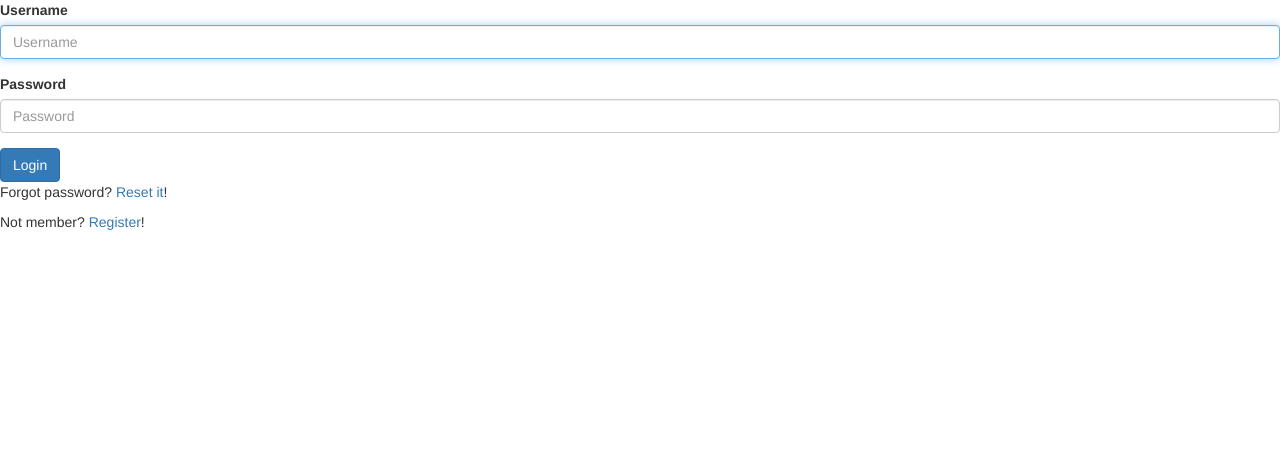
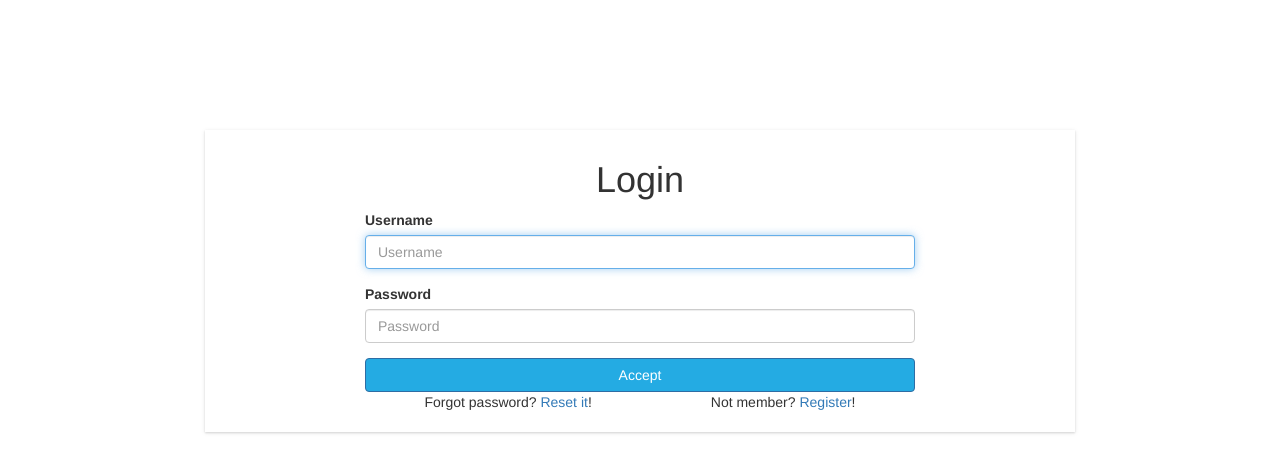
Before and after one commit to solvo/ECSL, a Django app: page /accounts/login/ in a window 1280 px wide. Shown: the top 473 px of the page. Run offline with Django 3.2, Linux system fonts and the light colour scheme; some libraries are stand-ins or nearby versions.

Commit message:
update css and views

```diff
--- a/system/static/css/style.css
+++ b/system/static/css/style.css
@@ -1,14 +1,2 @@
-#Descripcion{
-    font-size:14px;
-    font-style:italic;
-}
-h1{
-    color:white;
-    text-shadow:0px 4px 8px rgb(0, 92, 230);
-}
-
- .contienearticulo{
-    padding:10px;
-    height:55px;
-
-}
+.btn-primary{background-color:#24ABE3}.nav-main{background-color:#fff}.nav-main .navbar-header{padding:1rem}.nav-main .navbar-nav li{padding:1rem}.nav-main .navbar-nav li.active a{color:#E92177 !important}.nav-main .navbar-nav li a{transition:0.25s ease-in;color:#24ABE3 !important}.nav-main .navbar-nav li a:hover{color:#E92177 !important}.login{margin-top:12rem;padding:1rem 15rem}.login .login-content{box-shadow:0 1px 2px 0 rgba(0,0,0,0.13),0 1px 5px 0 rgba(0,0,0,0.08);padding:1rem}.login .login-content .login-title{text-align:center}.login .login-content .login-form,.login .login-content .login-extras{padding:0 15rem}.login .login-content .login-form button,.login .login-content .login-extras button{width:100%}.login .login-content .login-extras{display:flex;justify-content:space-around}@font-face{font-family:'Lato';src:url("lato/lato-regular.eot");src:local("Ôÿ║"),url("lato/lato-regular.woff") format("woff");src:local("Ôÿ║"),url("lato/lato-regular.ttf") format("truetype");src:local("Ôÿ║"),url("lato/lato-regular.svg") format("svg");font-weight:normal;font-style:normal}
+/*# sourceMappingURL=style.css.map */
--- a/system/static/scss/_body.scss
+++ b/system/static/scss/_body.scss
@@ -0,0 +1,21 @@
+.login {
+  margin-top: 12rem;
+  padding: 1rem 15rem;
+  .login-content {
+    box-shadow: 0 1px 2px 0 rgba(0,0,0,0.13),0 1px 5px 0 rgba(0,0,0,0.08);
+    padding: 1rem;
+    .login-title {
+      text-align: center;
+    }
+    .login-form, .login-extras {
+      padding: 0 15rem;
+      button {
+        width: 100%;
+      }
+    }
+    .login-extras {
+      display: flex;
+      justify-content: space-around;
+    }
+  }
+}
--- a/system/static/scss/_header.scss
+++ b/system/static/scss/_header.scss
@@ -0,0 +1,23 @@
+.nav-main {
+  background-color: #fff;
+  .navbar-header {
+    padding: 1rem;
+  }
+  .navbar-nav {
+    li {
+      padding: 1rem;
+      &.active {
+        a {
+          color: $brand_purple !important;
+        }
+      }
+      a {
+        transition: 0.25s ease-in;
+        color: $brand_blue !important;
+      }
+      a:hover {
+        color: $brand_purple !important;
+      }
+    }
+  }
+}
--- a/system/static/scss/_overrides.scss
+++ b/system/static/scss/_overrides.scss
@@ -0,0 +1,4 @@
+//Buttons
+.btn-primary {
+  background-color: $brand_blue;
+}
--- /dev/null
+++ b/system/static/scss/_variables.scss
@@ -0,0 +1,2 @@
+$brand_purple: #E92177;
+$brand_blue: #24ABE3;
--- a/system/static/scss/style.scss
+++ b/system/static/scss/style.scss
@@ -1,17 +1,15 @@
 //files
+@import
+  "variables";
+@import
+  "overrides";
 @import
   "header";
 @import
   "body";
 @import
   "footer";
-@import
-  "overrides";
 
 //fonts
 @import
 "../fonts/fonts";
-
-//icons
-@import
-  "../icons/foundation-icons/foundation-icons.css";
--- a/templates/base.html
+++ b/templates/base.html
@@ -6,6 +6,7 @@
   <meta name="viewport" content="width=device-width, initial-scale=1">
   <link rel="stylesheet" href="{% static 'css/bootstrap.min.css' %}">
     <link rel="stylesheet" href="{% static 'css/jquery.dataTables.css' %}">
+    <link rel="stylesheet" href="{% static 'css/style.css' %}">
     {#  <link rel="stylesheet" href="{% static 'css/w3.css' %}">#}
      <script src="{% static 'js/jquery.min.js' %}"></script>
    <script src="{% static 'js/bootstrap.min.js' %}"></script>
@@ -15,13 +16,14 @@
     <script src="{% static 'js/script.js' %}"></script>
     <script type="text/javascript" src="{% static 'django_ajax/js/jquery.ajax.min.js' %}"></script>
 	<script type="text/javascript" src="{% static 'django_ajax/js/jquery.ajax-plugin.min.js' %}"></script>
-
-{% block Head %}
+<body>
+{% block head %}
 {% endblock %}
-<body>
+<div class="container container-fluid">
 {% block content %}
 
 {% endblock %}
+</div>
 
 </body>
 </html>
--- a/templates/registration/login.html
+++ b/templates/registration/login.html
@@ -1,22 +1,28 @@
 {% extends "base.html" %}
 {% load i18n %}
-
 {% load bootstrap3 %}
 {% block content %}
-<form method="post" action="{% url 'Login' %}">
 
+<div class="row">
+    <div class="content login">
+        <div class="login-content">
+            <h1 class="login-title">{% trans "Login" %}</h1>
+        <form class="login-form" method="post" action="{% url 'Login' %}">
             {% csrf_token %}
             {% bootstrap_form form %}
             {% buttons %}
                 <button type="submit" class="btn btn-primary {% block button_class %}{% endblock %}">
-            {% block button_text %} Login {% endblock %}
+                    {% block button_text %} {% trans "Accept" %} {% endblock %}
                 </button>
             {% endbuttons %}
-
             <input type="hidden" name="next" value="{{ next }}"/>
         </form>
-
-
+        <div class="login-extras">
             <p>{% trans "Forgot password" %}? <a href="{% url 'auth_password_reset' %}">{% trans "Reset it" %}</a>!</p>
             <p>{% trans "Not member" %}? <a href="{% url 'registration_register' %}">{% trans "Register" %}</a>!</p>
+        </div>
+        </div>
+    </div>
+</div>
+
 {% endblock %}
```
Also changed, not shown: templates/index.html (+27 -7 lines), 1 other file. Lines whose indentation alone changed are shown as unchanged.
